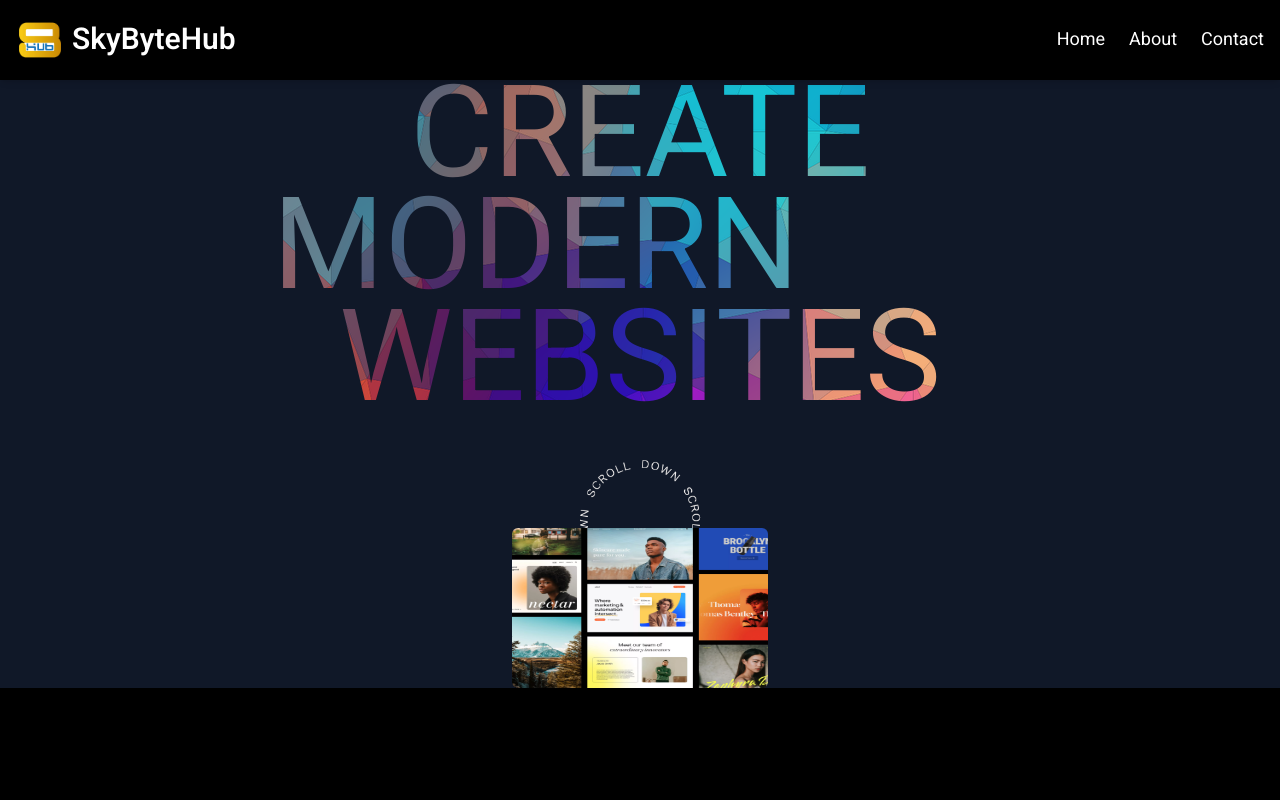
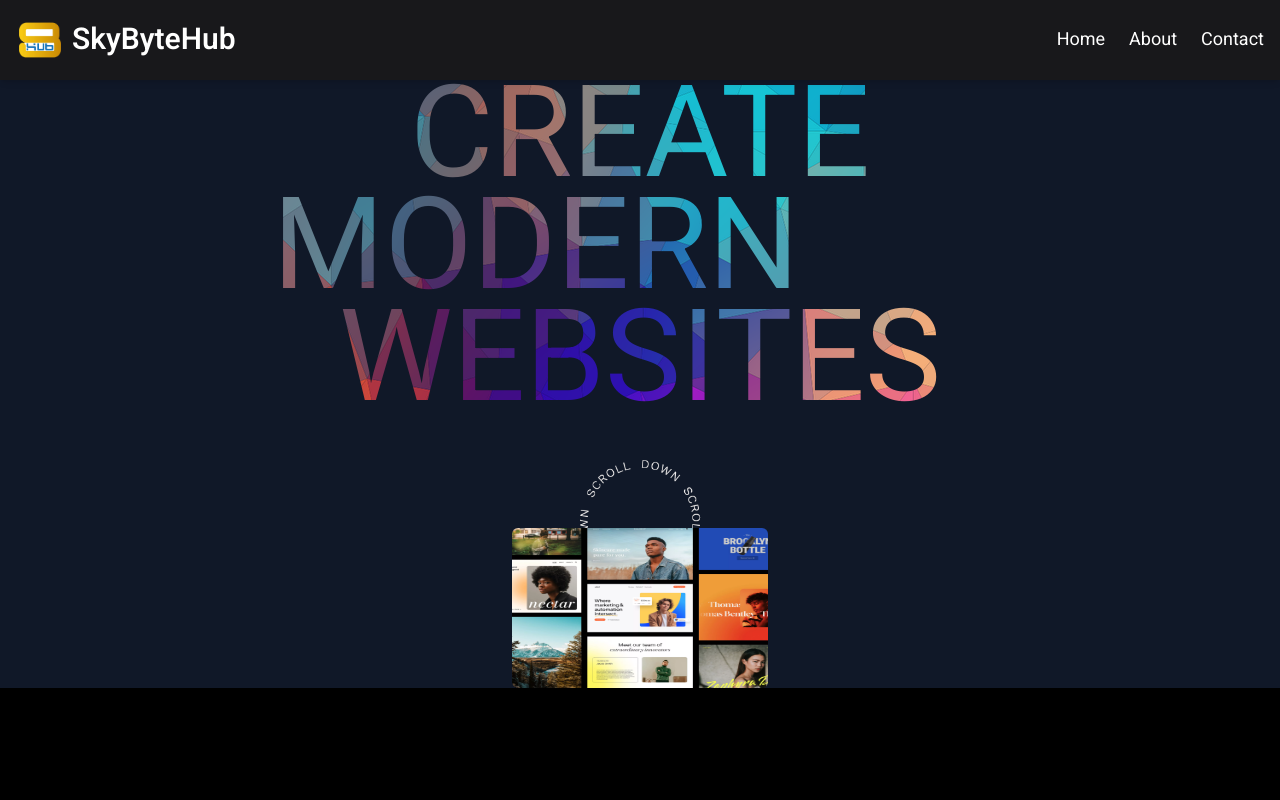
Before and after one commit to SandeepKumar70/SkyByteHub, a plain HTML site: page index.html in a window 1280 px wide. Shown: the top 800 px of the page. Drawn offline with nearby package versions, Linux system fonts and the light colour scheme; files that its build step writes are made by us from their sources; files whose address does not match are found by name.

Commit message:
header & hero

```diff
--- a/index.html
+++ b/index.html
@@ -11,16 +11,31 @@
   <body class="relative bg-gray-900 text-white">
     <!-- Navbar -->
     <nav
-      class="fixed top-0 left-0 right-0 z-30 flex items-center justify-between p-4 bg-black bg-opacity-60 backdrop-blur-md shadow-md"
+      class="fixed top-0 left-0 right-0 z-30 flex items-center justify-between p-4 bg-zinc-900 bg-opacity-80 backdrop-blur-md shadow-md"
     >
       <a class="flex items-center" href="/">
         <img class="w-12 h-12" src="./assets/image/logo.png" alt="logo" />
         <h1 class="text-3xl font-semibold ml-2">SkyByteHub</h1>
       </a>
       <ul class="flex gap-6 text-lg">
-        <li><a href="#Home" class="hover:text-gray-300">Home</a></li>
-        <li><a href="#about" class="hover:text-gray-300">About</a></li>
-        <li><a href="#contact" class="hover:text-gray-300">Contact</a></li>
+        <li class="relative group">
+          <a href="#Home" class="hover:text-gray-300 relative">Home</a>
+          <span
+            class="absolute left-0 bottom-0 w-0 h-0.5 bg-white transition-all duration-300 ease-in-out group-hover:w-full group-hover:h-[2px]"
+          ></span>
+        </li>
+        <li class="relative group">
+          <a href="#about" class="hover:text-gray-300 relative">About</a>
+          <span
+            class="absolute left-0 bottom-0 w-0 h-0.5 bg-white transition-all duration-300 ease-in-out group-hover:w-full group-hover:h-[2px]"
+          ></span>
+        </li>
+        <li class="relative group">
+          <a href="#contact" class="hover:text-gray-300 relative">Contact</a>
+          <span
+            class="absolute left-0 bottom-0 w-0 h-0.5 bg-white transition-all duration-300 ease-in-out group-hover:w-full group-hover:h-[2px]"
+          ></span>
+        </li>
       </ul>
     </nav>
 
```
